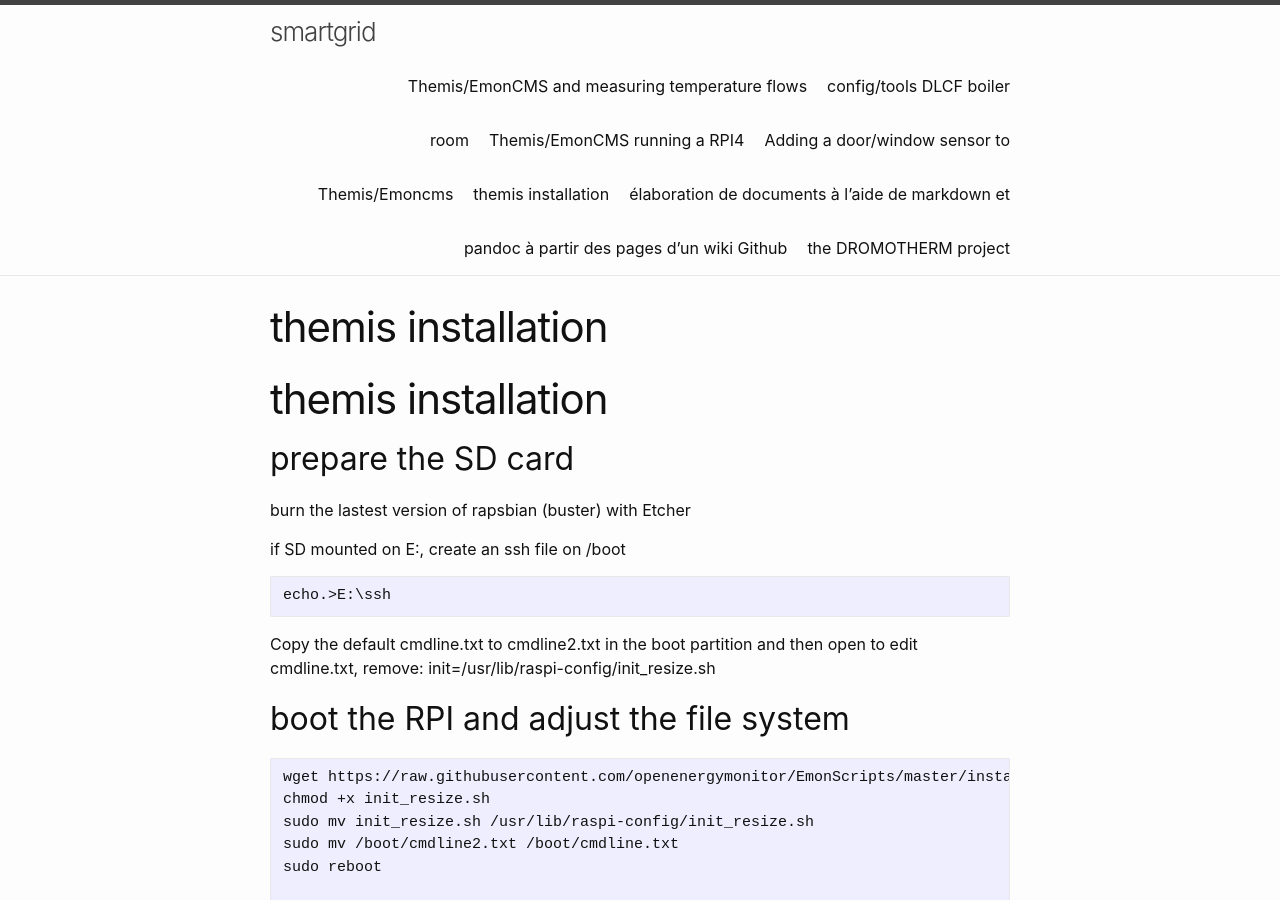
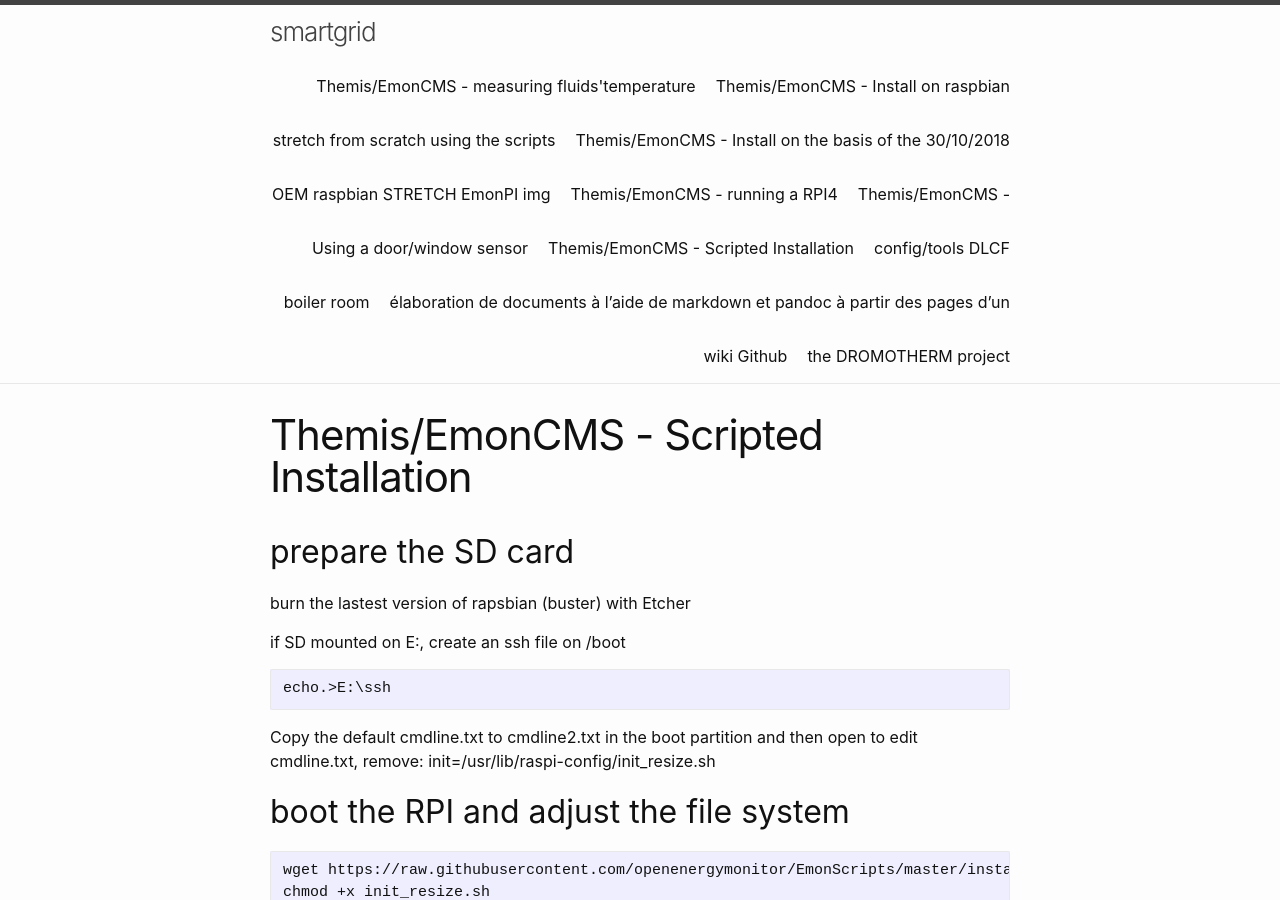
Before and after one commit to alexandrecuer/smartgrid, a Jekyll site: the page built from Themis/Note_install_Themis.md, in a window 1280 px wide and 900 px high. Built offline with Jekyll 4.4.1, drawn with Linux system fonts in a browser that asks for light colours; our own code applies the rules of GitHub Pages for plain Markdown files.

Commit message:
harmonisation 1

````diff
--- a/Themis/Note_ADAM_4015_PT100_HIOKI_TC.md
+++ b/Themis/Note_ADAM_4015_PT100_HIOKI_TC.md
@@ -1,17 +1,17 @@
 ---
-title: Themis/EmonCMS and measuring temperature flows
+title: Themis/EmonCMS - measuring fluids'temperature
 ---
-# Using PT 100 and ADAM 4015
+## Using PT 100 and ADAM 4015
 
-## connect PT100 to ADAM4015
+### connect PT100 to ADAM4015
 
 Using and ohmmeter, find the wires between which a resistance is present
 
 ![Adam4015&PT100](assets/FluidTemp/connectPT100_to_ADAM4015.png)
 
-## Configure ADAM4015 for operation on a RS485 network
+### Configure ADAM4015 for operation on a RS485 network
 
-### Init mode
+#### Init mode
 
 Booting the ADAM4015 in Init mode can be done by using the specific switch on recent models or by connecting the init terminal to the
 GND terminal
@@ -20,7 +20,7 @@ GND terminal
 
 connect all the wires on the green terminal block, plug the block in the module, with the switch in INIT mode and power on !
 
-### Configure with ADAM utility
+#### Configure with ADAM utility
 
 After the device discovered, fix the address if you have more than 1 element on your modbus network, choose modbus for the protocol, 19.2 Kbps for the baudrate and press update
 
@@ -28,7 +28,7 @@ After the device discovered, fix the address if you have more than 1 element on
 
 ![Adam4015_Init2](assets/FluidTemp/INIT_MODE_ADAM4015_2.png)
 
-## connect ADAM4015 to Smartflex
+### connect ADAM4015 to Smartflex
 
 Go back to normal mode and test if communication is OK for example with modbusdoctor
 
@@ -36,7 +36,7 @@ http://www.kscada.com/modbusdoctor.html
 
 ![Adam4015&Smartflex](assets/FluidTemp/connect_ADAM4015_to_SmartFlex4GRouterb.png)
 
-## emonhub configuration
+### emonhub configuration
 
 create a modbusTCPinterfacer
 ```
@@ -79,7 +79,7 @@ channel 7|8|7
 module name 1|211|210 or D2h
 module name 2|212|211 or D3h
 
-# Using thermocouple (Seebeck effect)
+## Using thermocouple (Seebeck effect)
 
 Type T
 
--- a/Themis/Note_Install_fileSystem_variant_linuxVM_toprepareSD.md
+++ b/Themis/Note_Install_fileSystem_variant_linuxVM_toprepareSD.md
@@ -1,7 +1,9 @@
+---
+title: Themis/EmonCMS - Install on raspbian stretch from scratch using the scripts
+---
+
 This is variant illustrating on a Windows workstation how to use a Linux VM to prepare more completely the SD card
 
-
-# Install emoncms on raspbian stretch from scratch using the scripts
 
 ## preparation if you only have a windows workstation with a linux virtual machine on it
 
--- a/Themis/Note_Install_themis_on_stretch_fromEmonPIimg30Oct18.md
+++ b/Themis/Note_Install_themis_on_stretch_fromEmonPIimg30Oct18.md
@@ -1,6 +1,8 @@
+---
+title: Themis/EmonCMS - Install on the basis of the 30/10/2018 OEM raspbian STRETCH EmonPI img
+---
+
 Note : this is deprecated but things at the bottom (phpredisadmin, phpadmin) can be usefull for development
-
-# Install THEMIS tools on the basis of the 30/10/2018 OEM raspbian STRETCH EmonPI img
 
 https://github.com/emoncms/emoncms/blob/master/docs/RaspberryPi/readme.md
 
--- a/Themis/Note_adding_Sonoff_DW1_Wireless_Magnetic_Door.md
+++ b/Themis/Note_adding_Sonoff_DW1_Wireless_Magnetic_Door.md
@@ -1,4 +1,6 @@
-# Adding a door/window sensor to Themis/Emoncms
+---
+title: Themis/EmonCMS - Using a door/window sensor
+---
 
 As I was developping Themis further on, Cerema teams requested the integration of window opening/closing sensors into the system,
 in connection with their work on indoor air quality.
@@ -143,7 +145,7 @@ if you do not have the mosquitto_sub command installed on your raspberry :
 ```
 sudo apt-get install mosquitto-clients
 ```
-## Monitor in Themis / Emoncms
+## Monitor in Themis/EmonCMS
 
 You should now see the sensor in emoncms :
 
--- a/Themis/Note_install_Themis.md
+++ b/Themis/Note_install_Themis.md
@@ -1,4 +1,6 @@
-# themis installation
+---
+title: Themis/EmonCMS - Scripted Installation
+---
 
 ## prepare the SD card
 
````
Also changed, not shown: Themis/Note_RPI4_in_Themis.md (+4 -1 lines).
